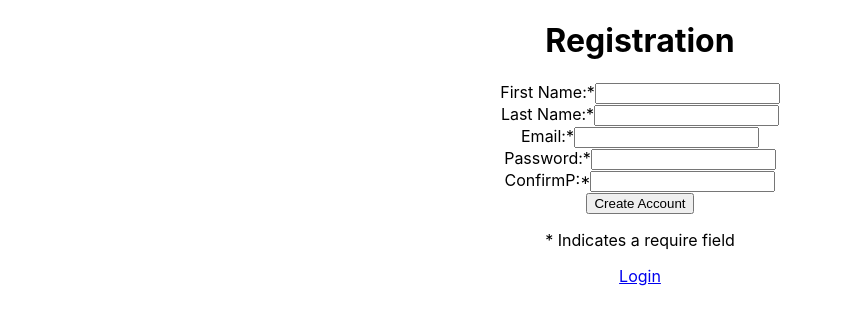
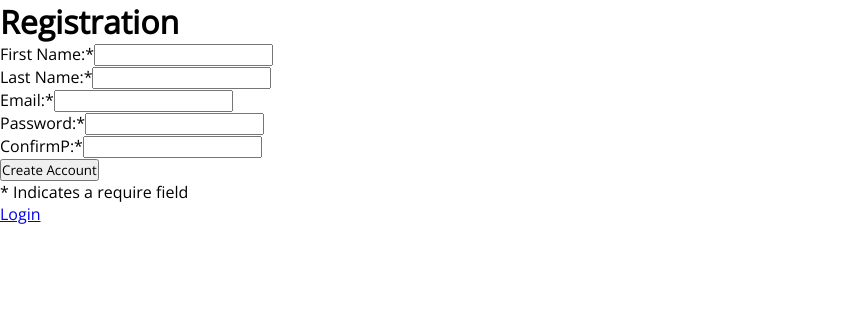
Before and after one commit to AMZulueta/MERN-GRP-InstaPost, a React (Create React App) app in the folder client/: page /Registration in a window 1280 px wide. Shown: the top 324 px of the page, without its empty margins (0-843 px from the left). Built offline with nearby package versions, Linux system fonts and the light colour scheme.

Commit message:
Update App.css

```diff
--- a/client/src/App.css
+++ b/client/src/App.css
@@ -1,38 +1,6 @@
-.App {
-  text-align: center;
-}
-
-.App-logo {
-  height: 40vmin;
-  pointer-events: none;
-}
-
-@media (prefers-reduced-motion: no-preference) {
-  .App-logo {
-    animation: App-logo-spin infinite 20s linear;
-  }
-}
-
-.App-header {
-  background-color: #282c34;
-  min-height: 100vh;
-  display: flex;
-  flex-direction: column;
-  align-items: center;
-  justify-content: center;
-  font-size: calc(10px + 2vmin);
-  color: white;
-}
-
-.App-link {
-  color: #61dafb;
-}
-
-@keyframes App-logo-spin {
-  from {
-    transform: rotate(0deg);
-  }
-  to {
-    transform: rotate(360deg);
-  }
-}
+@import url('https://fonts.googleapis.com/css2?family=Open+Sans&display=swap');
+*{
+  font-family: 'Open Sans', sans-serif;
+  padding: 0;
+  margin: 0;
+ }
```
